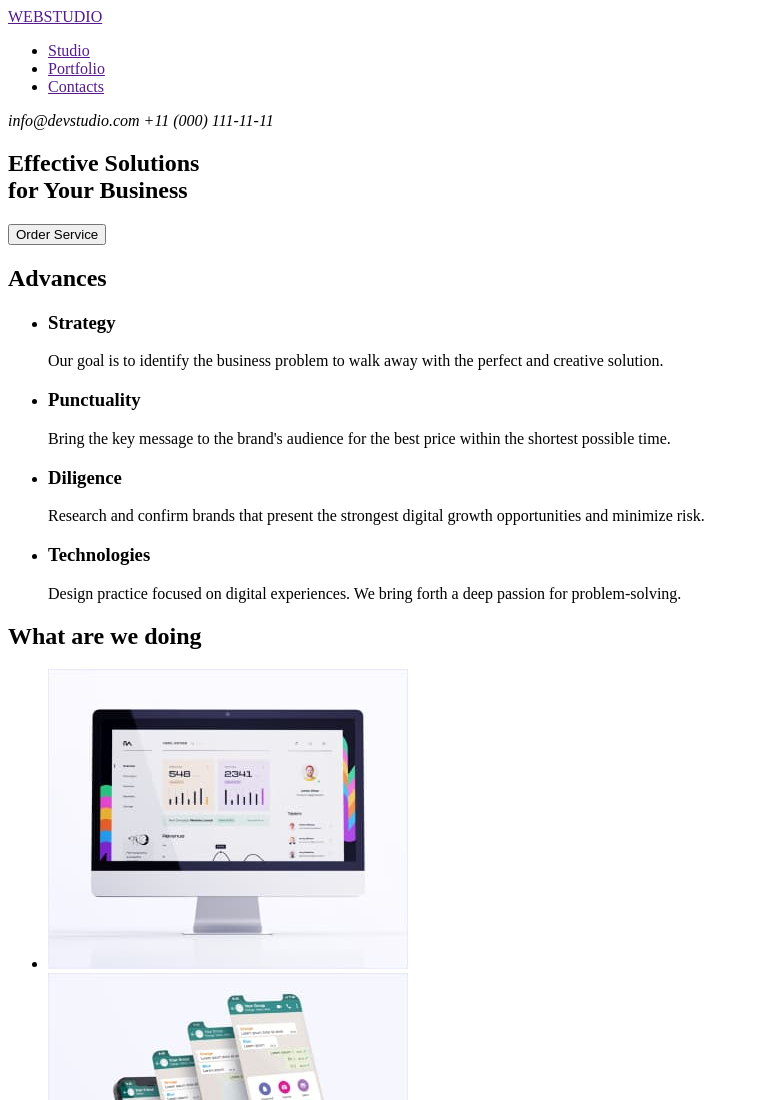
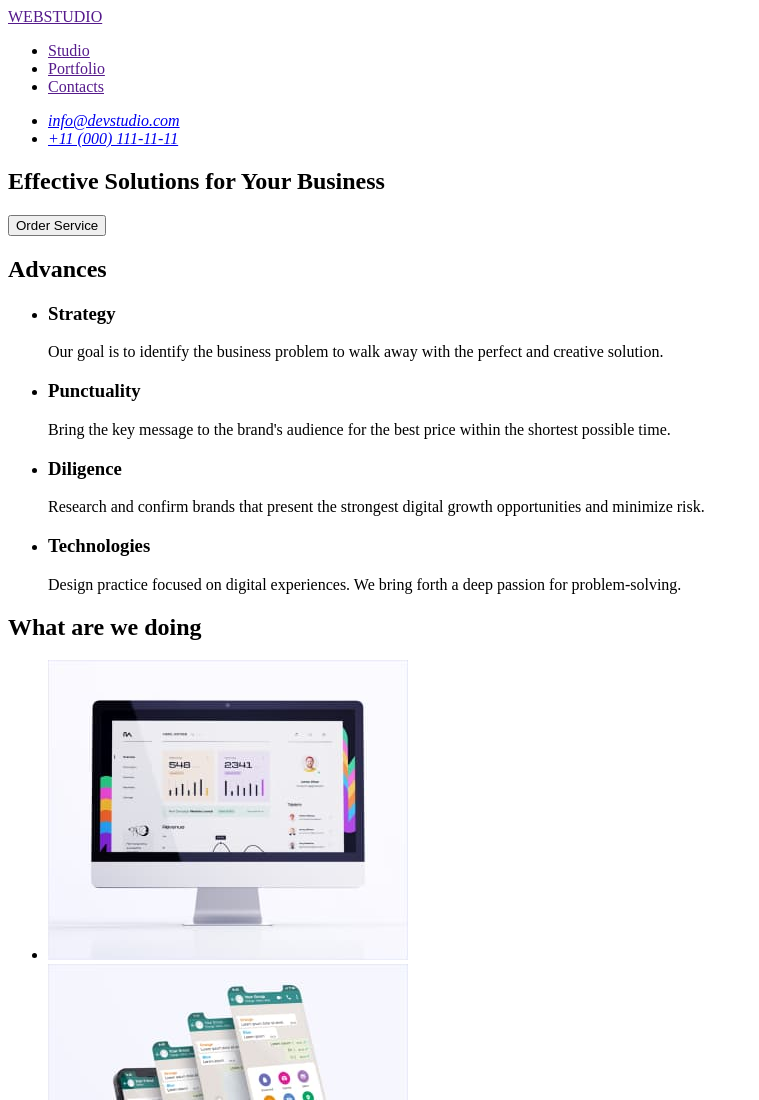
Before and after one commit to androcko/goit-markup-hw-001, a plain HTML site: page index.html in a window 1280 px wide. Shown: the top 1100 px of the page, without its empty margins (0-759 px from the left). Drawn offline with Linux system fonts and the light colour scheme.

Commit message:
Update index.html

```diff
--- a/index.html
+++ b/index.html
@@ -18,17 +18,20 @@
             <li><a href="">Contacts</a></li>
         </ul>
         </nav>
-        <address>info@devstudio.com +11 (000) 111-11-11</address>
-        <!--HERO-->
-        <div>
-        <section>
-            <h1>Effective Solutions<br> for Your Business</h1>
-            <button type="button">Order Service</button>
-        </section>
-        </div>
+        <address>
+            <ul>
+                <li><a href="mailto:info@devstudio.com">info@devstudio.com</a></li>
+                <li><a href="tel:+11 (000) 111-11-11">+11 (000) 111-11-11</a></li>
+            </ul>
+        </address>
     </header>
     <!--section-1-->
     <main>
+        <!--HERO-->
+        <section>
+            <h1>Effective Solutions for Your Business</h1>
+            <button type="button">Order Service</button>
+        </section>
 <section>
     <h2>Advances</h2>
     <ul>
```
